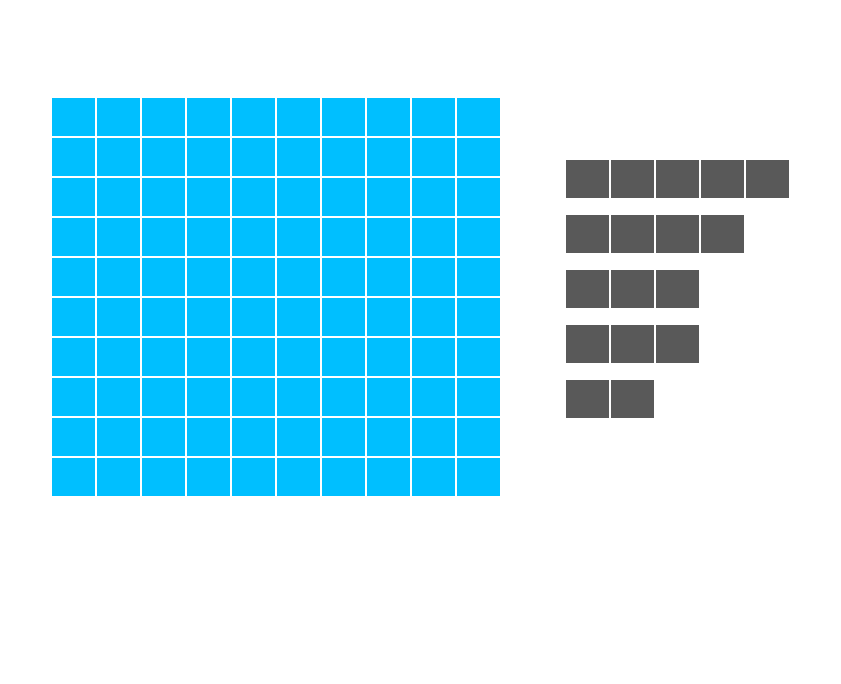
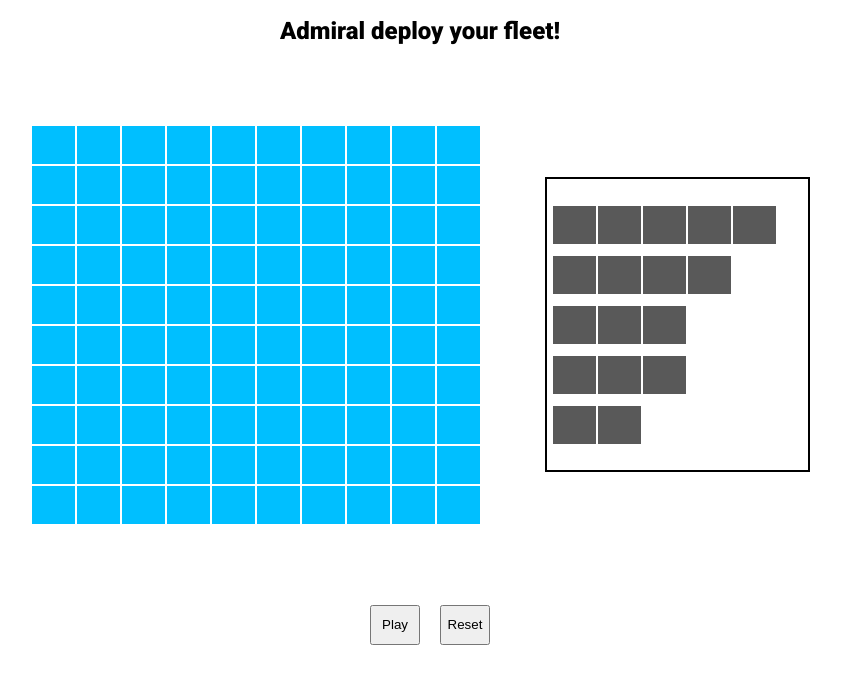
Before and after one commit to a1ali/Battleship, a plain HTML site: page index.html in a window 1280 px wide. Shown: the part 114-798 px from the top of the page, without its empty margins (220-1061 px from the left). Drawn offline with Linux system fonts and the light colour scheme.

Commit message:
implemnted play and reset button

```diff
--- a/index.html
+++ b/index.html
@@ -10,7 +10,51 @@
 <body>
     <div class="logo"><img src="logo2.png" alt="Battleship"></div>
 
-    <div class="game-start-container">
+    <div class="gameStartScreen">
+        <div class="startMsg"> Admiral deploy your fleet! </div>
+        <div class="game-start-container">
+            <div class="player1-start"></div>
+
+            <div class="ship-container">
+                <div class="carrier-container" id="carrier-container" draggable="true">
+                    <div class="cell 1c"></div>
+                    <div class="cell 2c"></div>
+                    <div class="cell 3c"></div>
+                    <div class="cell 4c"></div>
+                    <div class="cell 5c"></div>
+                </div>
+                <div class="battleship-container" id="battleship-container" draggable="true">
+                    <div class="cell 1b"></div>
+                    <div class="cell 2b"></div>
+                    <div class="cell 3b"></div>
+                    <div class="cell 4b"></div>
+                </div>
+                <div class="destroyer-container" id="destroyer-container" draggable="true">
+                    <div class="cell 1d"></div>
+                    <div class="cell 2d"></div>
+                    <div class="cell 3d"></div>
+                </div>
+                <div class="sub-container" id="sub-container" draggable="true">
+                    <div class="cell 1s"></div>
+                    <div class="cell 2s"></div>
+                    <div class="cell 3s"></div>
+                </div>
+                <div class="patrol-container" id="patrol-container" draggable="true">
+                    <div class="cell 1p"></div>
+                    <div class="cell 2p"></div>
+                </div>
+            </div>
+
+        </div>
+
+        <div class="buttons">
+            <div class="play"><button id="play">Play</button></div>
+            <div class="reset"><button id="reset">Reset</button></div>
+        </div>
+
+
+    </div>
+    <!-- <div class="game-start-container">
         <div class="player1-start"></div>
 
         <div class="ship-container">
@@ -44,7 +88,7 @@
         </div>
 
 
-    </div>
+    </div> -->
     <div class="container">
         <div class="player1">
         </div>
--- /dev/null
+++ b/main.js.LICENSE.txt
@@ -0,0 +1 @@
+//!ai allows for only the player board to have colored ships
--- a/style.css
+++ b/style.css
@@ -1,3 +1,6 @@
+@import url('https://fonts.googleapis.com/css2?family=Roboto:wght@500;700;900&display=swap');
+
+
 * {
     padding: 0;
     margin: 0;
@@ -60,8 +63,43 @@
 }
 
 /* game start screen styles */
+.gameStartScreen {
+    display: flex;
+    flex-direction: column;
+}
+
+.startMsg {
+    font-family: 'Roboto';
+    font-weight: 900;
+    font-size: 1.5em;
+    text-align: center;
+    padding-top: 20px;
+}
+
+.buttons {
+    display: flex;
+    align-items: center;
+    justify-content: center;
+}
+
+.play {
+    padding: 0px 20px;
+}
+.play button {
+    cursor: pointer;
+    width: 50px;
+    height: 40px;
+}
+
+.reset button {
+    cursor: pointer;
+    width: 50px;
+    height: 40px;
+}
+
+
 .game-start-container {
-    height: 75vh;
+    height: 70vh;
     display: flex;
     align-items: center;
     justify-content: center;
@@ -82,14 +120,17 @@
     flex-direction: column;
     justify-content: center;
     margin-left: 5%;
-    width: calc(45px * 5);
+    width: calc(45px * 5 + 40px);
+    height: calc(45px * 5 + 70px);
+    border: 2px solid black;
+
 
 }
 
 .carrier-container{
     background-color: #595959;
     display: flex;
-    margin-bottom: 15px;
+    margin: 5px;
     max-width: calc(45px * 5);
 }
 
@@ -102,26 +143,26 @@
 
 .battleship-container{
     display: flex;
-    margin-bottom: 15px;
+    margin: 5px;
     max-width: calc(45px * 4);
 
 }
 
 .destroyer-container {
     display: flex;
-    margin-bottom: 15px;
+    margin: 5px;
     max-width: calc(45px * 3);
 }
 
 .sub-container{
     display: flex;
-    margin-bottom: 15px;
+    margin: 5px;
     max-width: calc(45px * 3);
 }
 
 .patrol-container  {
     display: flex;
-    margin-bottom: 15px;
+    margin: 5px;
     max-width: calc(45px * 2);
 }
 
```
Also changed, not shown: main.js.
